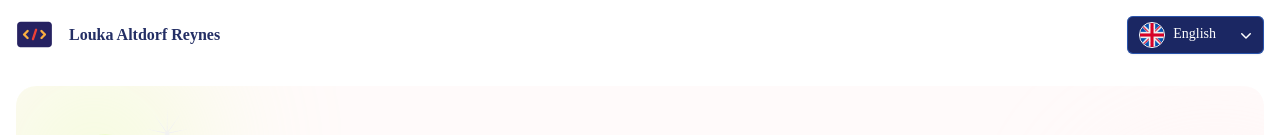
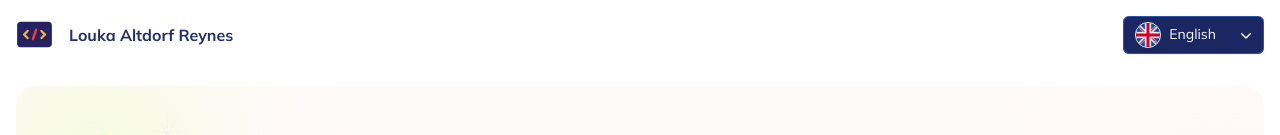
Before and after one commit to 0n3m0r3/personal, a Next.js app: page /en in a window 1280 px wide. Shown: the top 135 px of the page. Built offline with nearby package versions, Linux system fonts and the light colour scheme.

Commit message:
Enhance header and select components with font-sans styling

```diff
--- a/src/components/Header/Header.tsx
+++ b/src/components/Header/Header.tsx
@@ -4,7 +4,7 @@ import Select from "./Select";
 
 export default function Header() {
   return (
-    <header className="bg-white flex p-4 justify-between">
+    <header className="bg-white flex p-4 justify-between font-sans">
       <div className="flex space-x-4">
         <div>
           <Image src={MobileLogo} alt="Mobile Logo" />
--- a/src/components/Header/Select.tsx
+++ b/src/components/Header/Select.tsx
@@ -38,7 +38,7 @@ export default function Select() {
     <Listbox value={selected} onChange={setSelected}>
       {({ open }: { open: boolean }) => (
         <>
-          <div className="relative z-40">
+          <div className="relative z-40 font-sans">
             <Listbox.Button className="flex w-full cursor-default rounded-md bg-primary-dark py-1.5 pl-3 pr-10 text-left text-gray-900 shadow-sm ring-1 ring-inset ring-gray-300 focus:outline-none focus:ring-2 focus:ring-indigo-600 sm:text-sm sm:leading-6 hover:cursor-pointer">
               <span className="flex items-center border-white border-solid border rounded-full">
                 <img
```
